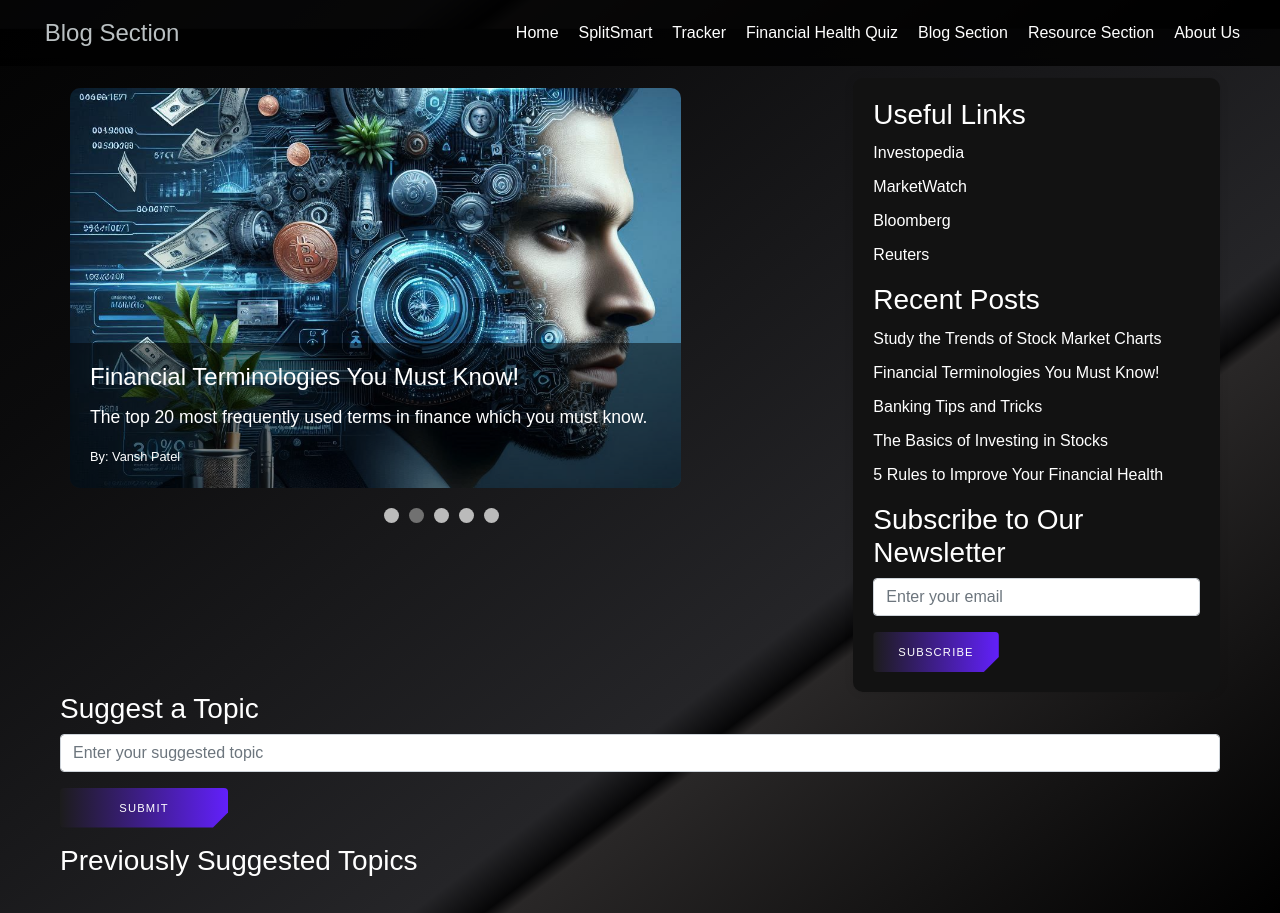
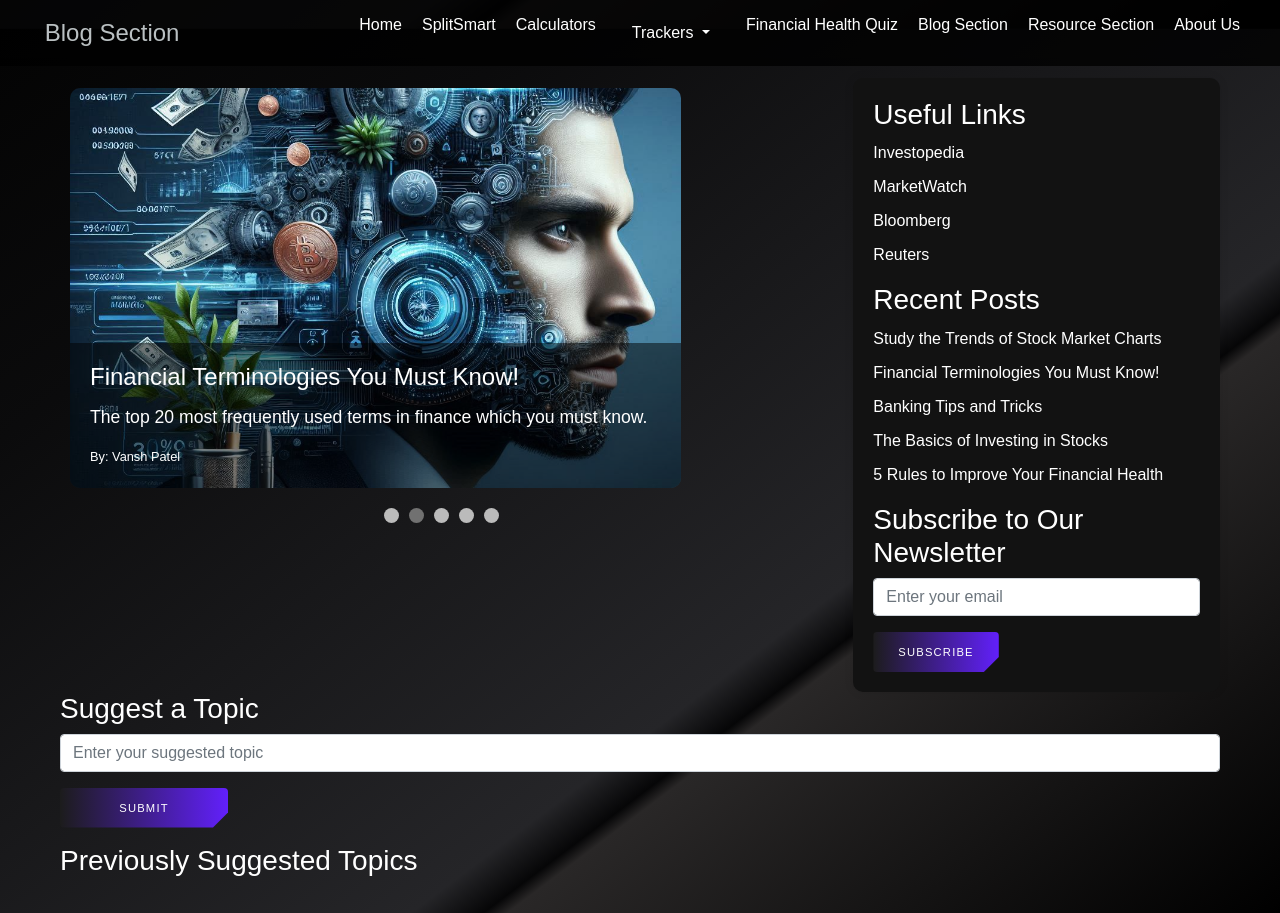
Before and after one commit to THE-DEEPDAS/blogs-section, a website: page index.html in a window 1280 px wide. Drawn offline with nearby package versions, Linux system fonts and the light colour scheme.

Commit message:
Update index.html

```diff
--- a/index.html
+++ b/index.html
@@ -17,19 +17,22 @@
         </div>
         <div class="navbar-right">
             <ul class="navbar-menu">
-                <li><a href="./index.html">Home</a></li>
-                <li><a href="./splitsmart.html">SplitSmart</a></li>
-                <li class="dropdown">
-                    <a href="#">Tracker</a>
-                    <div class="dropdown-content">
-                        <a href="./balance-tracker.html">Balance Tracker</a>
-                        <a href="./budget-tracker.html">Budget Tracker</a>
-                    </div>
-                </li>
-                <li><a href="./financial-health-quiz.html">Financial Health Quiz</a></li>
-                <li><a href="./blog-section.html">Blog Section</a></li>
-                <li><a href="./resource-section.html">Resource Section</a></li>
-                <li><a href="./about-us.html">About Us</a></li>
+                 <li><a href="https://capify.vercel.app/">Home</a></li>
+            <li><a href="https://group-finance-manager.vercel.app/login">SplitSmart</a></li>
+            <li><a href="https://financial-calculators-seven.vercel.app/">Calculators</a></li>
+            <li class="nav-item dropdown">
+                <a class="nav-link dropdown-toggle" href="#" id="navbarDropdown" role="button" data-toggle="dropdown" aria-haspopup="true" aria-expanded="false">
+                    Trackers
+                </a>
+                <div class="dropdown-menu" aria-labelledby="navbarDropdown">
+                    <a class="dropdown-item" href="https://balance-tracker-ashy.vercel.app/">Balance Tracker</a>
+                    <a class="dropdown-item" href="https://budget-tracker-k8yo.vercel.app/">Budget Tracker</a>
+                </div>
+            </li>
+            <li><a href="https://financial-health-quiz.vercel.app/">Financial Health Quiz</a></li>
+            <li><a href="https://blogs-section-three.vercel.app/">Blog Section</a></li>
+            <li><a href="https://resources-section.vercel.app/">Resource Section</a></li>
+            <li><a href="https://capify.vercel.app/#about">About Us</a></li>
             </ul>
             <div class="navbar-hamburger">
                 <span></span>
```
